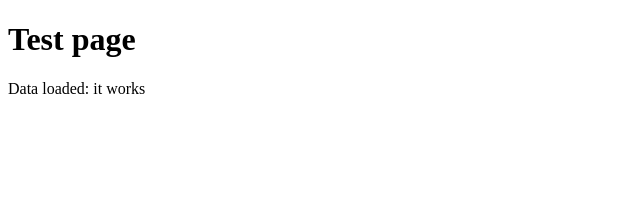
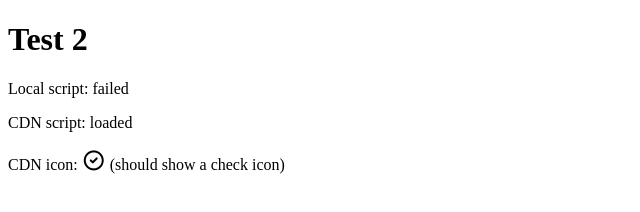
Before and after one commit to UsmanGohar/Defeater-Cards, a plain HTML site: page docs/index.html in a window 1280 px wide. Shown: the whole page, without its empty margins (0-640 px from the left). Drawn offline with nearby package versions, Linux system fonts and the light colour scheme.

Commit message:
Revise index.html for new test page layout
Updated the HTML structure and added CDN links for styles and scripts.

```diff
--- a/docs/index.html
+++ b/docs/index.html
@@ -1,12 +1,15 @@
 <!doctype html>
-<html><head><meta charset="utf-8"><title>Defeater Cards test</title></head>
-<body>
-  <h1>Test page</h1>
-  <p id="out">Loading data…</p>
+<html><head><meta charset="utf-8"><title>Test 2</title>
+<link rel="stylesheet" href="https://cdn.jsdelivr.net/npm/@tabler/icons-webfont@3/dist/tabler-icons.min.css">
+</head><body>
+  <h1>Test 2</h1>
+  <p id="a">Local script: failed</p>
+  <p id="b">CDN script: failed</p>
+  <p>CDN icon: <i class="ti ti-circle-check" style="font-size:24px"></i> (should show a check icon)</p>
+  <script src="data/test.js"></script>
+  <script src="https://cdn.jsdelivr.net/npm/lodash@4/lodash.min.js"></script>
   <script>
-    fetch("data/test.json")
-      .then(r => r.json())
-      .then(d => document.getElementById("out").textContent = "Data loaded: " + d.message)
-      .catch(e => document.getElementById("out").textContent = "Data failed: " + e);
+    if (window.TEST) document.getElementById("a").textContent = "Local script: " + TEST.message;
+    if (window._) document.getElementById("b").textContent = "CDN script: loaded";
   </script>
 </body></html>
```
